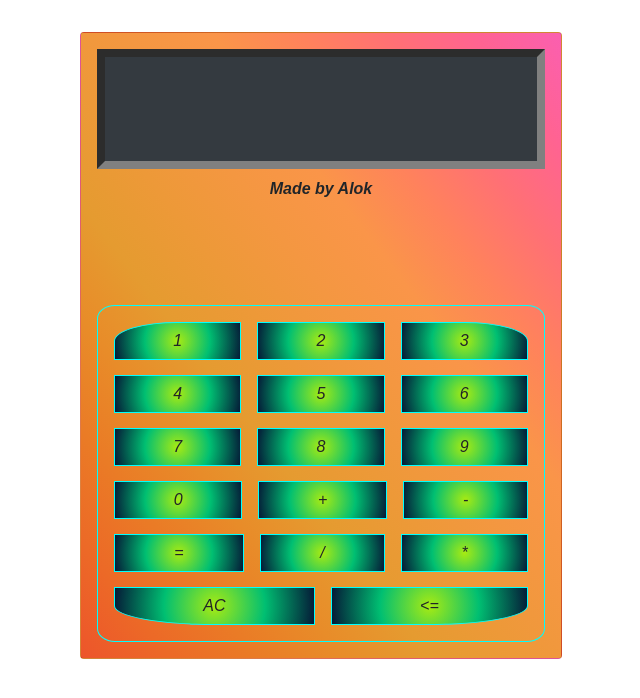
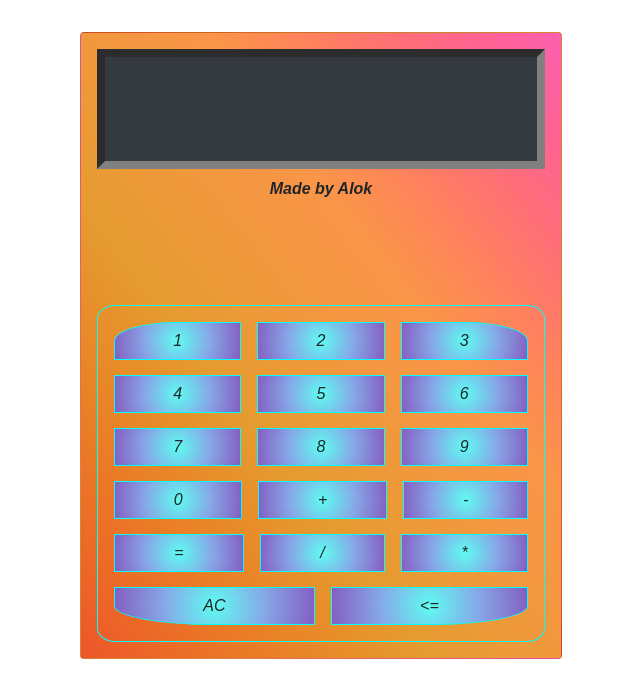
Before and after one commit to i-m-alok/React-Calculator-app, a React (Create React App) app: page / in a window 1280 px wide. Shown: the top 698 px of the page, without its empty margins (319-959 px from the left). Built offline with nearby package versions, Linux system fonts and the light colour scheme.

Commit message:
Changed button color

```diff
--- a/public/index.html
+++ b/public/index.html
@@ -12,17 +12,7 @@
       homescreen on Android. See https://developers.google.com/web/fundamentals/engage-and-retain/web-app-manifest/
     -->
     <link rel="manifest" href="%PUBLIC_URL%/manifest.json" />
-    <link rel="shortcut icon" href="%PUBLIC_URL%/favicon.ico" />
-    <!--
-      Notice the use of %PUBLIC_URL% in the tags above.
-      It will be replaced with the URL of the `public` folder during the build.
-      Only files inside the `public` folder can be referenced from the HTML.
-
-      Unlike "/favicon.ico" or "favicon.ico", "%PUBLIC_URL%/favicon.ico" will
-      work correctly both with client-side routing and a non-root public URL.
-      Learn how to configure a non-root public URL by running `npm run build`.
-    -->
-    <title>React App</title>
+    <title>React Calculator App</title>
     <link
       id="external-css"
       rel="stylesheet"
--- a/src/styles.css
+++ b/src/styles.css
@@ -55,7 +55,7 @@
 }
 
 .key {
-  background-image: radial-gradient(circle, #a8eb12, #00bf72, #051937);
+  background-image: radial-gradient(circle, #5ffbf1, #86a8e7, #845ec2);
   font-size: 1rem;
   border: 1px solid cyan;
   border-radius: 50%;
```
